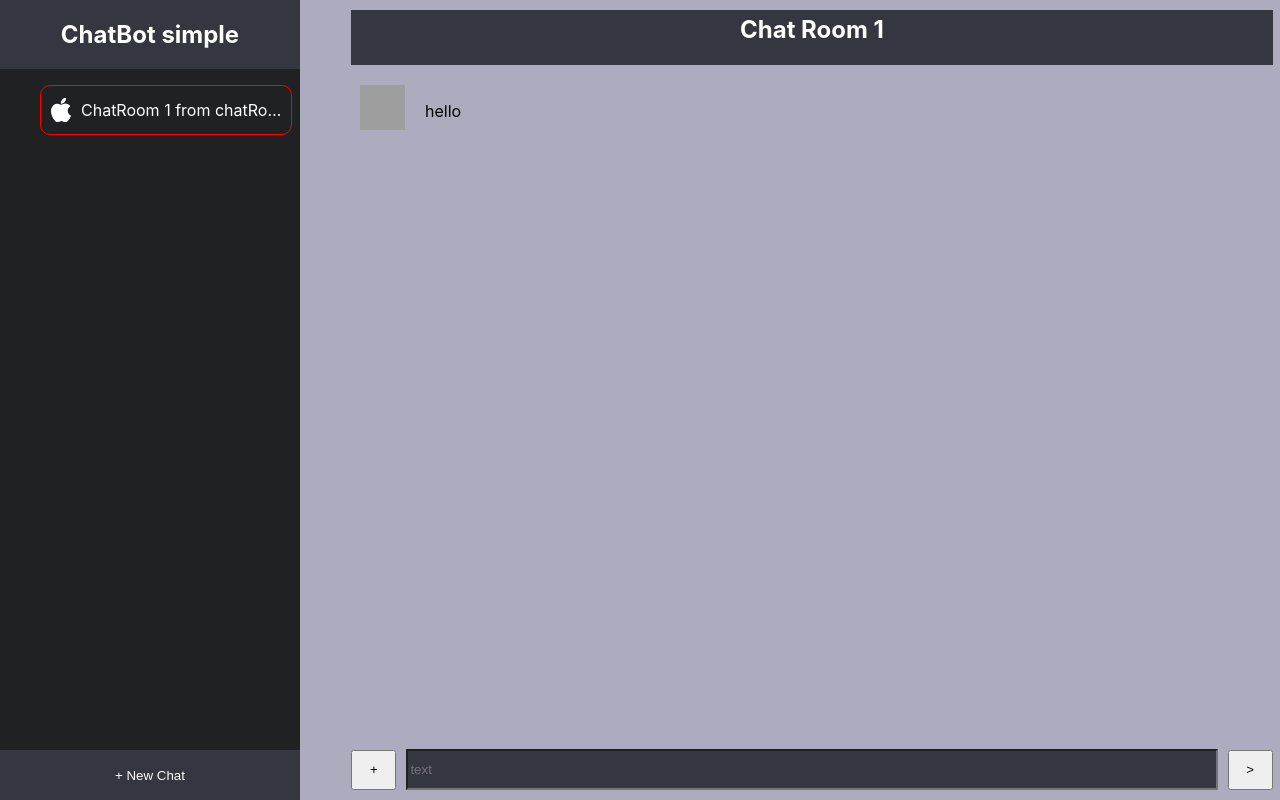
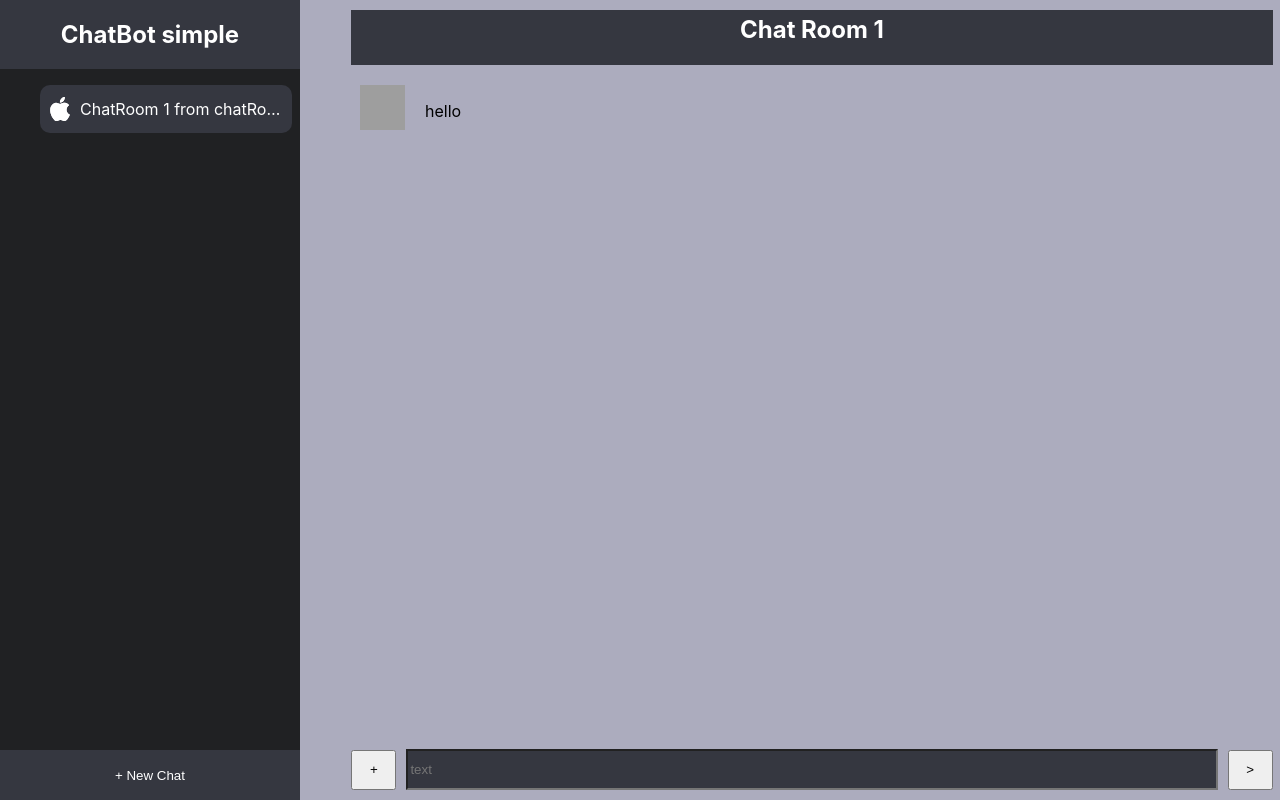
Before and after one commit to wittawas19/chat-bot, a React (Create React App) app in the folder frontend/: page / in a window 1280 px wide. In both pictures the pointer is over the element 166 px from the left and 109 px from the top of the page. Shown: the top 800 px of the page. Built offline with nearby package versions, Linux system fonts and the light colour scheme; grey boxes are pictures that could not be loaded.

Commit message:
add hover action

```diff
--- a/frontend/src/Component/ComponentCss/chatRoom.css
+++ b/frontend/src/Component/ComponentCss/chatRoom.css
@@ -1,11 +1,15 @@
 .ChatRoomBox{
     border-radius: 10px;
-    border: 1px solid red;
+    /* border: 1px solid red; */
     height: 3em;
     vertical-align:middle;
     display: flex;
     align-items: center;
-
+    margin-bottom: 1.5em;
+}
+.ChatRoomBox:hover{
+    background-color: #353740;
+    cursor: pointer;
 }
 .ChatRoomIcon{
     height: 1.5em;
--- a/frontend/src/Component/chatBar.js
+++ b/frontend/src/Component/chatBar.js
@@ -1,14 +1,14 @@
 import React from 'react'
 import './ComponentCss/chatBar.css'
 import ChatRoom from './chatRoom.js'
+
 const ChatBar = () => {
-
   return (
     <div className="sidebar">
         <div className='appName'> <h2 >ChatBot simple</h2> </div>
         <ul className='history'>
           <nav>
-          <ChatRoom/>
+            <ChatRoom/>
           </nav>
         </ul>
         <button className='addChat'  >+ New Chat</button>
--- a/frontend/src/Component/chatRoom.js
+++ b/frontend/src/Component/chatRoom.js
@@ -2,8 +2,7 @@ import React from "react"
 import './ComponentCss/chatRoom.css'
 
 const ChatRoom= () => {
-
-    return (
+return (
       <div className="ChatRoomBox">
         <div className="ChatRoomIcon">
         {/* start icon code */}
```
Also changed, not shown: frontend/src/Component/ComponentCss/chatBar.css (line endings or trailing spaces).
